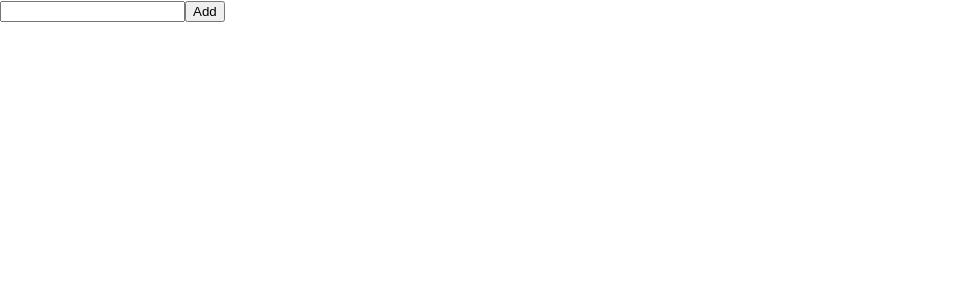
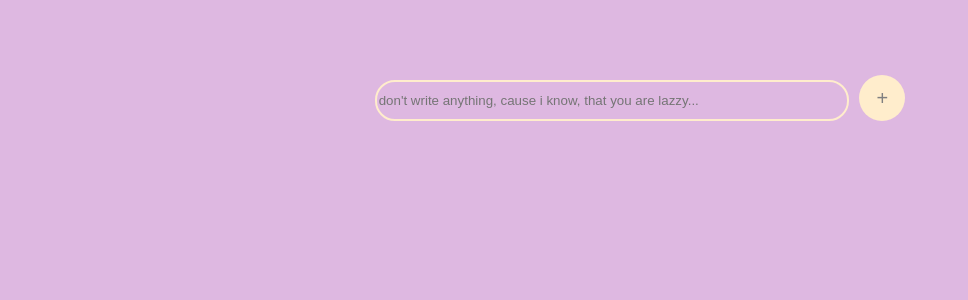
Before and after one commit to Vakenpro/todo-list, a React (Create React App) app in the folder todo-list/: page / in a window 1280 px wide. Shown: the top 300 px of the page, without its empty margins (0-968 px from the left). Built offline with nearby package versions, Linux system fonts and the light colour scheme.

Commit message:
add styles, now looks cute

```diff
--- a/todo-list/src/App.js
+++ b/todo-list/src/App.js
@@ -1,6 +1,7 @@
 import React , {useState, useCallback} from 'react';
 import {AddForm} from './components/task-components/taskForm/addForm.js';
 import {Task} from './components/task-components/task/task.js'
+import {styles} from './styles.js';
 function App() {
   let [tasklist , setTasklist] = useState([]);
   let addTask = useCallback((newTask) =>{
@@ -10,9 +11,9 @@ function App() {
     setTasklist((tasklist)=>tasklist.filter((tasklist)=>tasklist.id!=taskIdToRemove));
   },[]);
   return (
-    <div>
+    <div style={styles.divStyles}>
     <AddForm addTask={addTask} />
-    <ul>
+    <ul style={styles.ulStyles}>
         {tasklist.map((task)=>(<Task key={task.id} task={task} deleteTask={deleteTask}/>))}
     </ul>
    </div>
--- a/todo-list/src/components/task-components/task/task.js
+++ b/todo-list/src/components/task-components/task/task.js
@@ -12,7 +12,7 @@ export function Task(props){
     <li style={styles.liStyles}>
         <input style={styles.radioStyles} className="checkBox" type="checkbox" checked={radiostatus} onChange={handleClick} />
         <p style={radiostatus? styles.textStyles:styles.textNoStyles}>{props.task.text}</p>
-        {radiostatus&&<button style={{float:'right'}} onClick={handleDeleteClick}>delete</button>}
+        {radiostatus&&<button style={styles.deleteButtonStyles} onClick={handleDeleteClick}>delete</button>}
     </li>
     );
 }
--- a/todo-list/src/components/task-components/taskForm/addForm.js
+++ b/todo-list/src/components/task-components/taskForm/addForm.js
@@ -1,5 +1,6 @@
 import React , {useState} from 'react';
 import {createId} from '../../../utilities.js';
+import {styles} from '../../../styles.js';
 export function AddForm(props){
     let [text, setText] = useState('');
     let handleSubmit = (e) =>{
@@ -17,9 +18,9 @@ export function AddForm(props){
        setText(e.target.value);
     };
     return(
-        <form onSubmit={handleSubmit}>
-            <input type="text" onChange={handleChange} value={text}/>
-            <button type="submit">Add</button>
+        <form onSubmit={handleSubmit} id="form" >
+            <input className="input"style={styles.inputStyles} type="text" onChange={handleChange} value={text} placeholder="don't write anything, cause i know, that you are lazzy..."/>
+            <button style={styles.buttonStyles} type="submit"><p style={{display:'inline',fontSize:20,color:'grey',}}>+</p></button>
         </form>
     );
 }
--- a/todo-list/src/index.css
+++ b/todo-list/src/index.css
@@ -5,9 +5,13 @@ body {
     sans-serif;
   -webkit-font-smoothing: antialiased;
   -moz-osx-font-smoothing: grayscale;
+  background-color: rgb(222, 184, 225);
 }
 
 code {
   font-family: source-code-pro, Menlo, Monaco, Consolas, 'Courier New',
     monospace;
 }
+#form .input:focus{
+  outline:none;
+}
--- a/todo-list/src/styles.js
+++ b/todo-list/src/styles.js
@@ -1,23 +1,85 @@
 let textStyle = {
     textDecoration: 'line-through',
+    color:'grey',
+    fontWeight:'bold',
+    fontSize:'20px',
     display:'inline'
 };
 let textNoStyle = {
     textDecoration : 'none',
+    color:'grey',
+    fontWeight:'bold',
+    fontSize:'20px',
     display:'inline'
 };
 let liStyle = {
-    border:'1px solid black',
-    borderRadius: 5,
+    //border:'1px solid black',
+    borderRadius: 45,
     padding:5,
-    margin:5
+    margin:5,
+    listStyle:'none',
+    height:45,
+    background: 'rgb(255, 237, 204)'
+
+
 };
 let radioStyle = {
+    margin:10,
     float:'left'
+};
+let divStyle = {
+    margin:'5px auto',
+   // background:'rgba(125,0,255,0.9)',
+    borderRadius: 15,
+    display:'flex',
+    flexDirection:'column',
+    justifyContent:'space-between',
+    alignItems:'center',
+
+};
+let ulStyle = {
+    display:'flex',
+    flexDirection:'column',
+    //border:'1px solid black',
+    minWidth:'60%',
+    flexGrow: 1,
+
+
+};
+let inputStyle = {
+    width:'35em',
+    height:'35px',
+    background:'rgb(222, 184, 225)',
+    border: '2px solid rgb(255, 237, 204)',
+    borderRadius: '20px',
+    margin:'70px 5px 70px 0px',
+    color:'grey',
+
+};
+let buttonStyle = {
+    width:'46px',
+    height:'46px',
+    marginLeft:'5px',
+    background: 'rgb(255, 237, 204)',
+    border:'0px solid black',
+    borderRadius: '50%',
+    marginTop:70
+};
+let deleteButtonStyle = {
+    margin:10,
+    float:'right',
+    borderRadius:10,
+    border:'2px solid grey',
+    color:'grey'
 };
 export let styles = {
     textStyles:textStyle,
     textNoStyles:textNoStyle,
     liStyles:liStyle,
-    radioStyles:radioStyle
+    radioStyles:radioStyle,
+    divStyles:divStyle,
+    ulStyles:ulStyle,
+    buttonStyles:buttonStyle,
+    inputStyles:inputStyle,
+    deleteButtonStyles:deleteButtonStyle
 } ;
```
Also changed, not shown: 1 other file (tests, documents, lock files or other folders).
